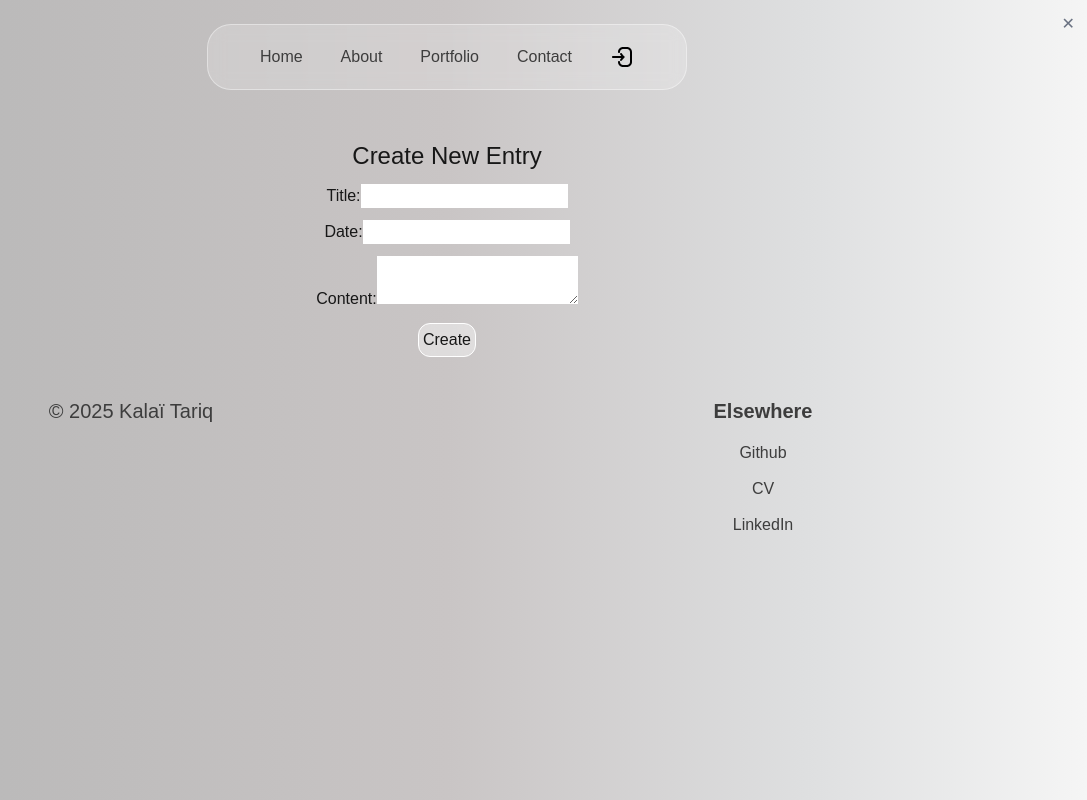
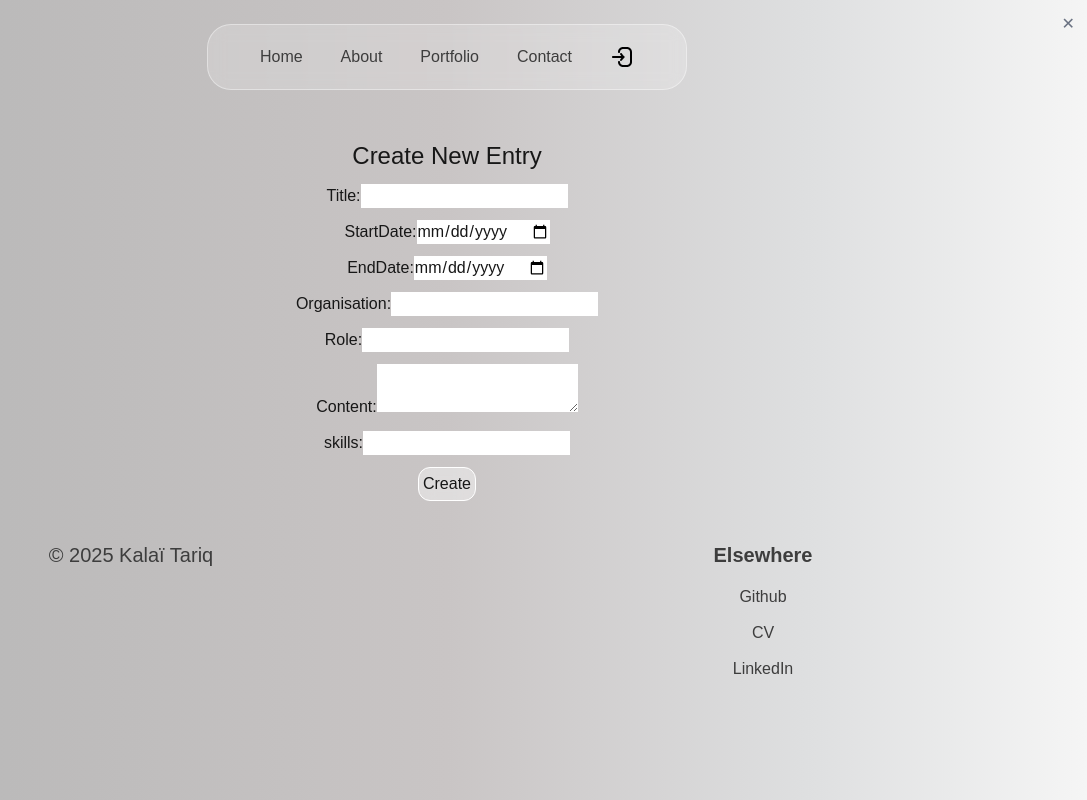
Before and after one commit to TariqKalai/cv_portfolio_website, a Next.js app: page /Edit/NewEntry in a window 1280 px wide. Shown: the whole page, without its empty margins (193-1280 px from the left). Built offline with nearby package versions, Linux system fonts and the light colour scheme; no server answers; the database is empty.

Commit message:
Added : new input for entries (start date, end date, organisation,...)

```diff
--- a/components/Cleanbar.tsx
+++ b/components/Cleanbar.tsx
@@ -43,7 +43,7 @@ export default function Cleanbar() {
                     px-1 py-1 sm:px-2 sm:py-2 md:px-3 md:py-3                       /* padding confortable */
                     rounded-3xl                      /* arrondi visible */
                     text-[12px]  min-[400px]:text-[16px]
-                    hover:bg-slate-700 hover:text-[18px] hover:[&>img]:h-7     /* hover propre */
+                    hover:bg-white/10 hover:text-[18px] hover:[&>img]:h-7     /* hover propre */
                     transition-all duration-200     /* smooth */"
               onClick={() => setOpen(true)}
             >
--- a/components/Entry.tsx
+++ b/components/Entry.tsx
@@ -27,13 +27,32 @@ export default async function CV_Entry() {
         </label>
 
         <label>
-          Date:
-          <input name="date" className="bg-white" />
+          StartDate:
+          <input type="date" name="start" className="bg-white" />
+        </label>
+        <label>
+          EndDate:
+          <input type="date" name="end" className="bg-white" />
+        </label>
+
+        <label>
+          Organisation:
+          <input name="organisation" className="bg-white" />
+        </label>
+
+        <label>
+          Role:
+          <input name="role" className="bg-white" />
         </label>
 
         <label>
           Content:
           <textarea name="entry" className="bg-white"></textarea>
+        </label>
+
+        <label>
+          skills:
+          <input name="skills" className="bg-white" />
         </label>
 
         <button type="submit" className={buttoncolor}>
--- a/components/Entry_design.tsx
+++ b/components/Entry_design.tsx
@@ -24,16 +24,16 @@ export async function Entry_design({ canEdit = false }: DesignProps) {
             {/* Header: Company/School & Dates (High contrast, bold hierarchy) */}
             <div className="flex justify-between items-start mb-4">
               <h3 className="text-2xl font-bold text-gray-900">
-                [Entry Title: {entry.title}]
+                {entry.title}
               </h3>
               <span className="text-base text-gray-700 font-medium">
-                [Date Range: {entry.date}]
+                {entry.startDate} - {entry.endDate}
               </span>
             </div>
 
             {/* Subheader: Location/Details (Subtle text) */}
             <p className="text-lg text-gray-800 italic mb-4">
-              [Organization: ECAM Bruxelles] | [Role/Degree: Bachelier 3e année]
+              Organization:{entry.organisation} | Role: {entry.role}
             </p>
 
             <hr className="my-4 border-white/50" />
@@ -43,11 +43,7 @@ export async function Entry_design({ canEdit = false }: DesignProps) {
               <p className="mb-4">{entry.entry}</p>
               <ul className="list-disc list-inside space-y-2 ml-4">
                 <li>
-                  **Project:** [Brief description of the main project/task.]
-                </li>
-                <li>
-                  **Skills Used:** [List of technologies or soft skills used,
-                  e.g., AutoCAD, MATLAB, Gestion de projet.]
+                  <b>Skills Used:</b> [{entry.skills}]
                 </li>
               </ul>
             </div>
--- a/components/navbar.tsx
+++ /dev/null
@@ -1,67 +0,0 @@
-import { Children, type ReactNode } from 'react'
-
-type NavbarProps = { children? : ReactNode}
-
-export default function Navbar({children} : NavbarProps) {
-  return (
-    <nav
-    className='dark:bg-slate-700 dark:text-slate-100 py-4
-    top-0 left-0 w-full  bg-linear-to-b from-slate-300 to-slate-100
-    text-slate-700 shadow-[0_5px_20px_rgba(0,0,0,0.25)] text-[clamp(1.2rem,4vw,2.5rem)] '>
-
-        <ul className = "flex container gap-4 items-center ">
-            <li className='flex  items-center'>
-            <Logo
-             src="https://avatars.githubusercontent.com/u/201063997?v=4"
-            />
-            <Title>Tariq Kalai CV</Title>
-            </li>
-            <li className ="ml-auto justify-between px-3">
-                <nav className ="flex gap-5 ">
-                    <Link href="./About">About me</Link>
-                    <Link href=".">Social medias</Link>
-                    <Link href=".">Skills</Link>
-                </nav>
-            </li>
-
-        </ul>
-    </nav>
-  )
-}
-
-
-type LogoProps = {
-    src: string
- }
-
-function Logo(props : LogoProps ){
-
-    return(
-        <a href=".">
-            <img src={props.src} className="w-15 md:w-24"/>
-        </a>
-    )
-}
-
-type LinkProps =
-{   children : ReactNode
-    href : string       }
-
-function Link(props: LinkProps){
-    return(
-        <a href={props.href} className ="text-[0.7rem] md:text-[1.5rem]">
-            {props.children}
-        </a>
-    )
-}
-
-
-
-
-
-type TitleProps = { children : ReactNode}
-function Title( props : TitleProps){
-    return(
-        <span className='font-[Poppins] text-[0.8rem] md:text-[2rem] ' > {props.children} </span>
-    )
-}
--- a/db/CV_entries.ts
+++ /dev/null
@@ -1,8 +0,0 @@
-import { boolean, pgTable, text, uuid } from 'drizzle-orm/pg-core'
-
-export const entryTable = pgTable('entry', {
-  id: uuid("id").defaultRandom().primaryKey(),
-  title: text("title").notNull(),
-  date: text("date").notNull(),
-  entry : text("entry").notNull(),
-})
--- /dev/null
+++ b/db/schema.ts
@@ -0,0 +1,14 @@
+import { boolean, pgTable, text, uuid, date } from "drizzle-orm/pg-core";
+
+export const entryTable = pgTable("entry", {
+  id: uuid("id").defaultRandom().primaryKey(),
+  title: text("title").notNull(),
+  startDate: date("start").notNull(),
+  endDate: date("end").notNull(),
+  entry: text("entry").notNull(),
+  organisation: text("organisation").notNull(),
+  role: text("role").notNull(),
+  skills: text("skills").notNull(),
+});
+
+export const portfolioTable = pgTable("portfolio", {});
--- a/drizzle.config.ts
+++ b/drizzle.config.ts
@@ -2,7 +2,7 @@ import { defineConfig } from 'drizzle-kit'
 
 export default defineConfig({
   dialect: 'postgresql',
-  schema: './db/CV_entries.ts',
+  schema: './db/schema.ts',
   out: './drizzle',
   dbCredentials: {
     url: process.env.DATABASE_URL!,
--- a/lib/CV_entry.ts
+++ b/lib/CV_entry.ts
@@ -1,40 +1,45 @@
-'use server'
+"use server";
 
-
-import { eq } from 'drizzle-orm'
-import { headers } from 'next/headers'
-import { redirect } from 'next/navigation'
-import { entryTable } from '../db/CV_entries'
-import { db } from '.'
-
+import { eq } from "drizzle-orm";
+import { headers } from "next/headers";
+import { redirect } from "next/navigation";
+import { entryTable } from "../db/schema";
+import { db } from ".";
 
 export async function getEntries() {
-  return db.select().from(entryTable)
-
+  return db.select().from(entryTable);
 }
 export async function createEntry(form: FormData) {
   await db.insert(entryTable).values({
-    title: String(form.get('title')),
-    date: String(form.get('date')),
-    entry: String(form.get('entry')),
-  })
-  redirect((await headers()).get('referer') ?? '/')
+    title: String(form.get("title")),
+    startDate: String(form.get("start")),
+    endDate: String(form.get("end")),
+    entry: String(form.get("entry")),
+    role: String(form.get("role")),
+    skills: String(form.get("skills")),
+    organisation: String(form.get("organisation")),
+  });
+  redirect((await headers()).get("referer") ?? "/");
 }
 
-export async function editEntry(form : FormData){
-
-    await db
-        .update(entryTable)
-        .set({
-            title: String(form.get('title')),
-            date: String(form.get('date')),
-            entry: String(form.get('entry')),
-          }).where(eq(entryTable.id, String(form.get('id'))))
-    redirect((await headers()).get('referer') ?? '/')
+export async function editEntry(form: FormData) {
+  await db
+    .update(entryTable)
+    .set({
+      title: String(form.get("title")),
+      startDate: String(form.get("start")),
+      endDate: String(form.get("end")),
+      entry: String(form.get("entry")),
+      role: String(form.get("role")),
+      skills: String(form.get("skills")),
+      organisation: String(form.get("organisation")),
+    })
+    .where(eq(entryTable.id, String(form.get("id"))));
+  redirect((await headers()).get("referer") ?? "/");
 }
 
 export async function deleteEntry(form: FormData) {
-    const id = String(form.get('id'))
-  await db.delete(entryTable).where(eq(entryTable.id, id))
-  redirect((await headers()).get('referer') ?? '/')
+  const id = String(form.get("id"));
+  await db.delete(entryTable).where(eq(entryTable.id, id));
+  redirect((await headers()).get("referer") ?? "/");
 }
```
